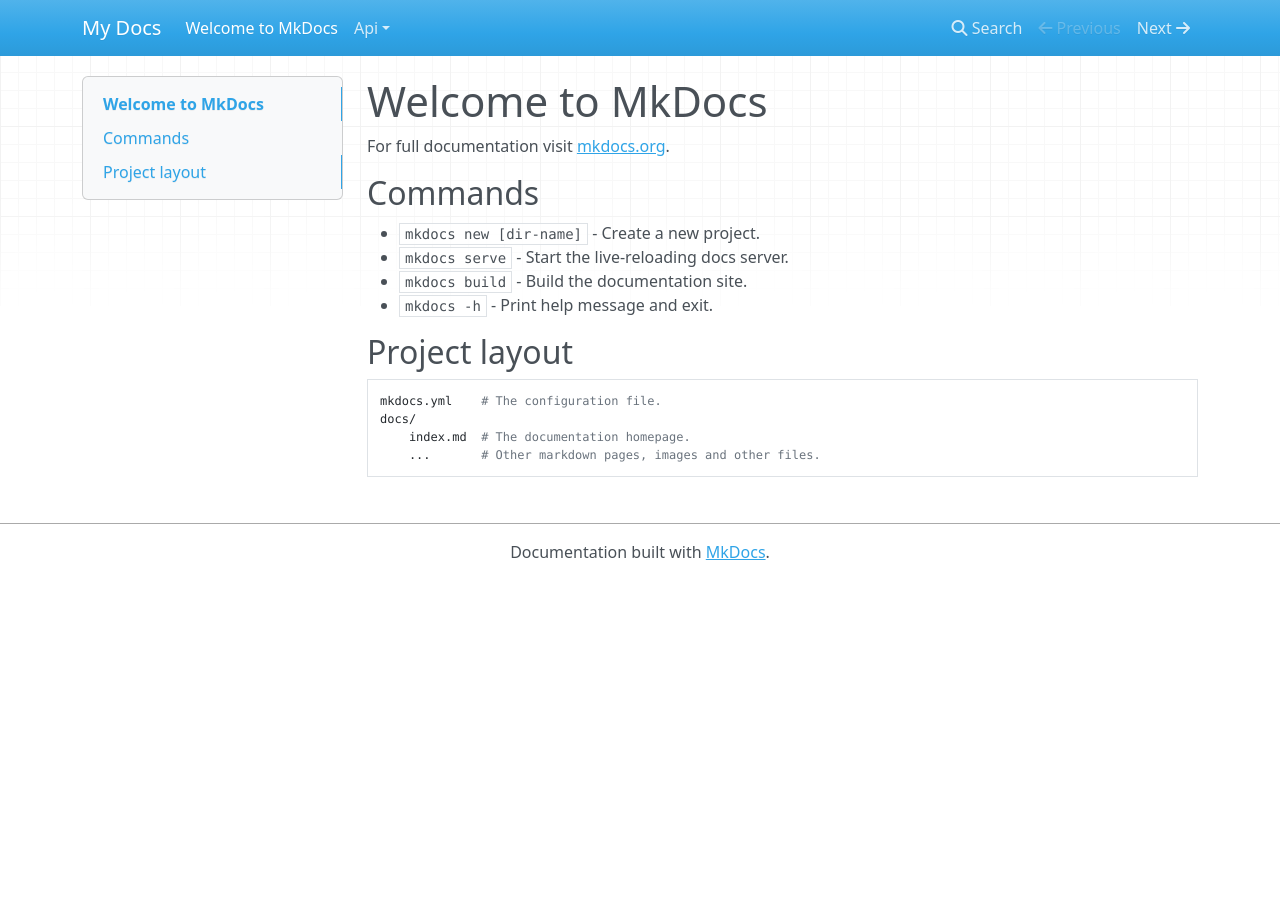
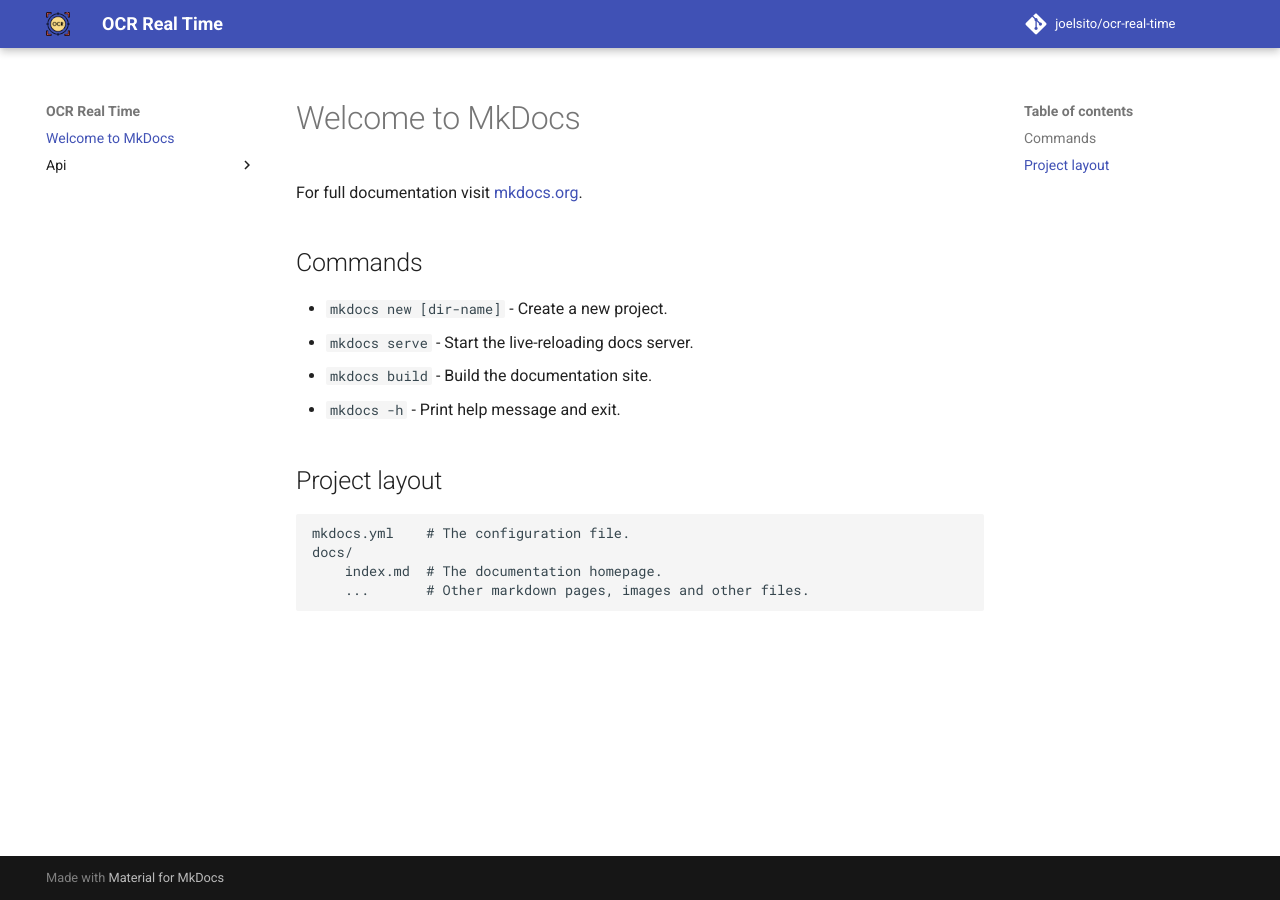
Before and after one commit to JoelRoolJunior/ocr-real-time, an MkDocs documentation site: the page built from docs/index.md, in a window 1280 px wide. Built offline with MkDocs 1.6.1 and Material for MkDocs 9.7.7, drawn with Linux system fonts in a browser that asks for light colours; nearby versions of some CDN libraries; comment, search, counter and statistics services are not loaded.

Commit message:
:memo: DOCS: updated the  mkdocs.yml

```diff
--- a/mkdocs.yml
+++ b/mkdocs.yml
@@ -1 +1,19 @@
-site_name: My Docs
+site_name: OCR Real Time
+repo_url: https://github.com/JoelRoolJunior/ocr-real-time
+repo_name: joelsito/ocr-real-time
+# edit-uri: tree/main/docs
+
+theme:
+  name: material
+  language: en
+  logo: assets/ocr_logo.png
+  favicon: assets/ocr_logo.png
+
+markdown_extensions:
+  - attr_list
+
+plugins:
+  - mkdocstrings:
+      handlers:
+        python:
+          paths: [ocr_real_time]
```
